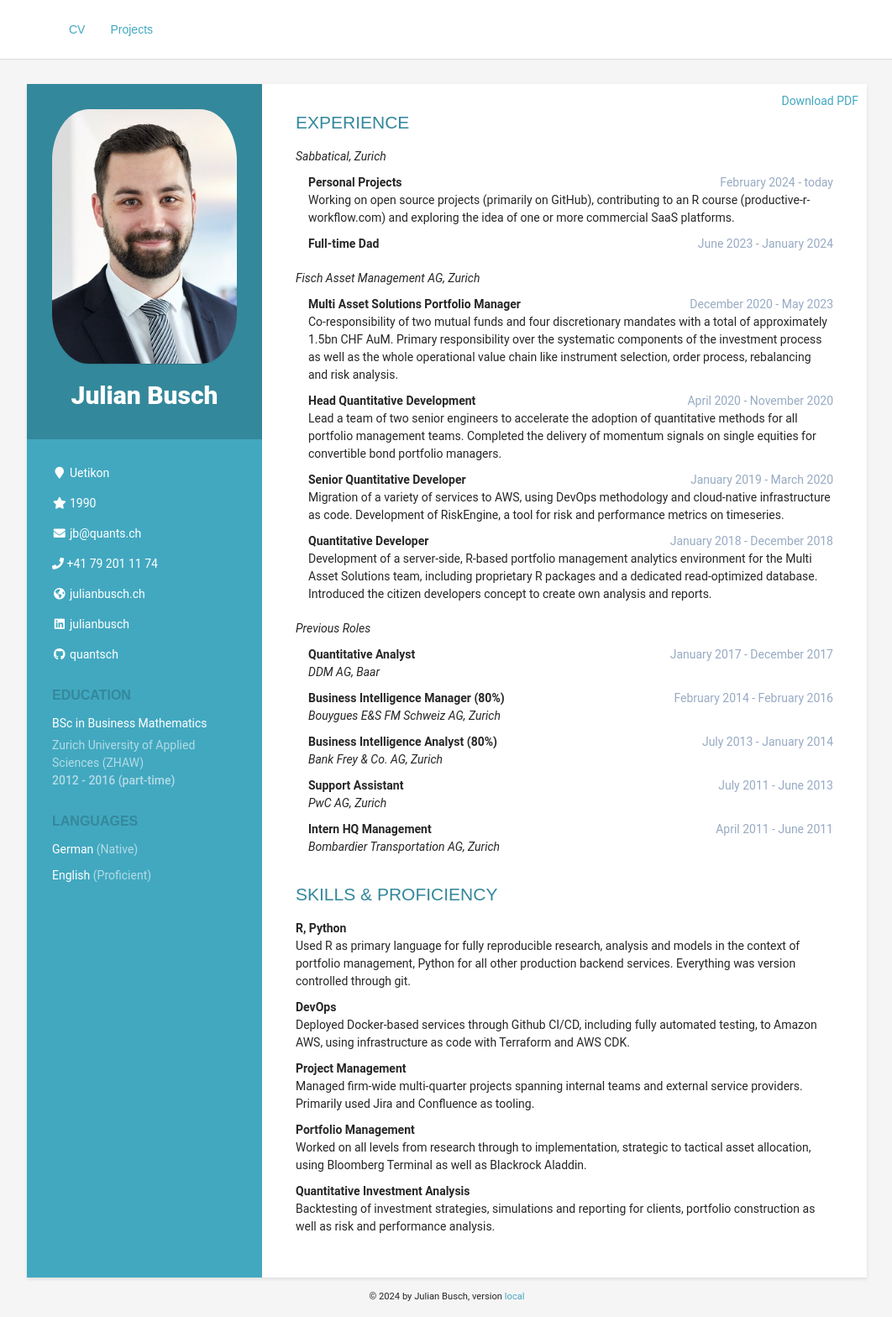
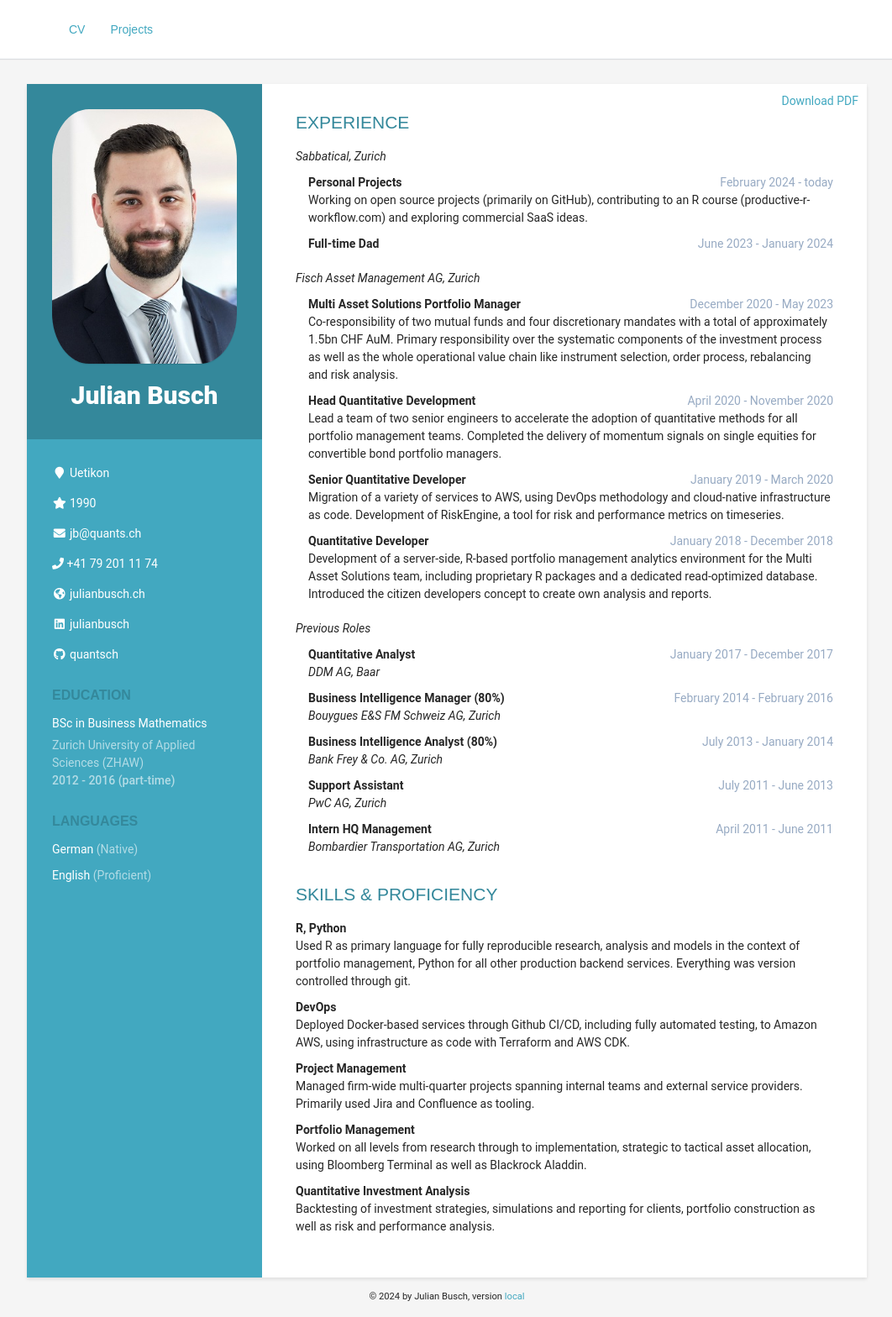
Before and after one commit to quantsch/quantsch.github.io, a Jekyll site: the page built from index.md, in a window 1280 px wide. Shown: the whole page at 84% size, without its empty margins (108-1170 px from the left). Built offline with Jekyll 4.4.1, drawn with Linux system fonts in a browser that asks for light colours.

Commit message:
improve wording

```diff
--- a/_data/cv.yml
+++ b/_data/cv.yml
@@ -48,7 +48,7 @@ experiences:
                 time: February 2024 - today
                 description: "Working on open source projects (primarily on GitHub),
                 contributing to an R course (productive-r-workflow.com) and
-                exploring the idea of one or more commercial SaaS platforms."
+                exploring commercial SaaS ideas."
               - title: Full-time Dad
                 time: June 2023 - January 2024
         - company: Fisch Asset Management AG
```
